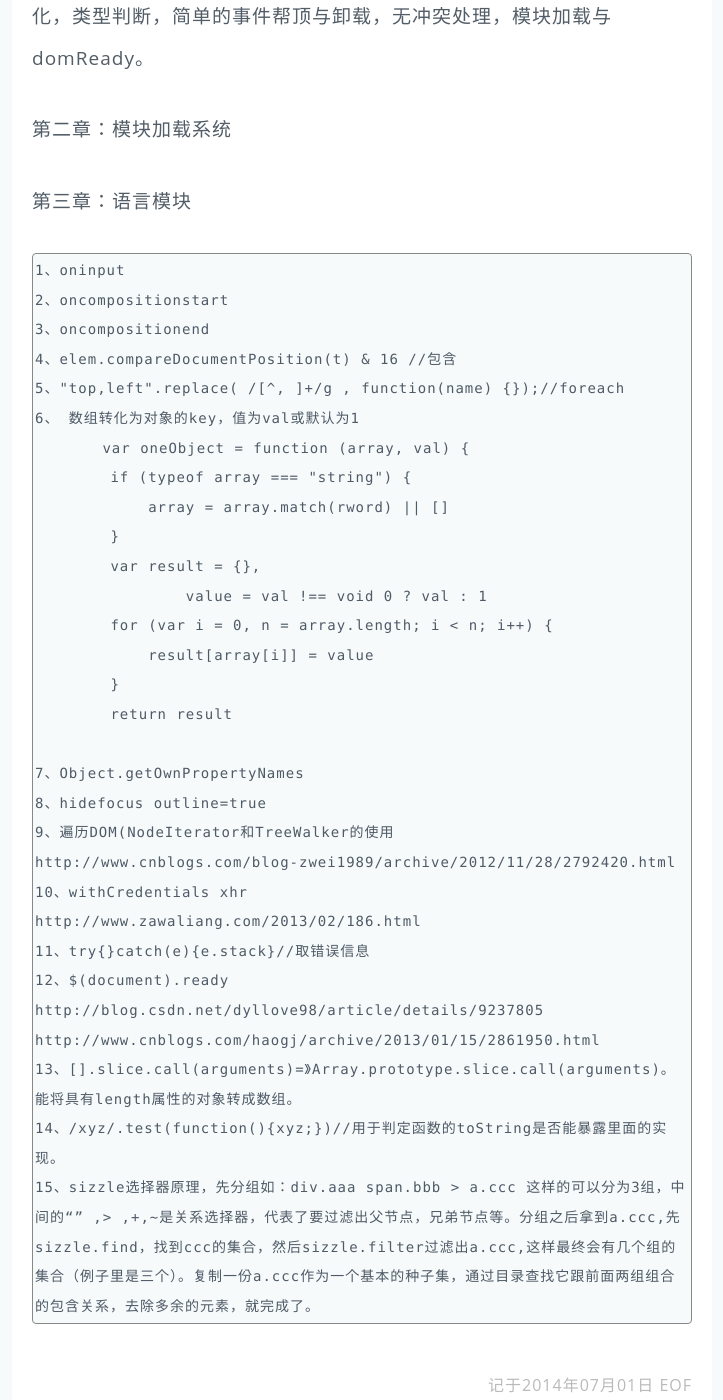
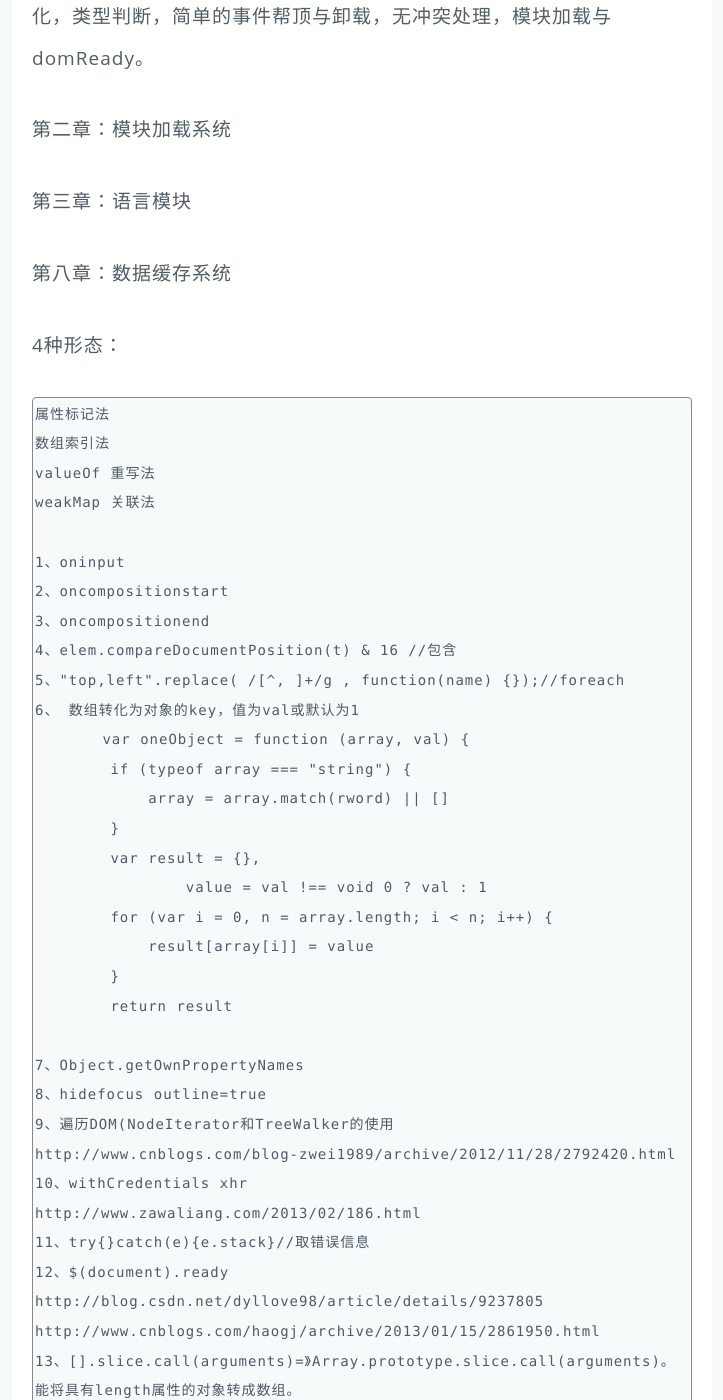
Before and after one commit to mayloveless/wanglingfei.github.com, a Jekyll site: the page built from _posts/techNote/2014-07-01-frame-design.md, in a window 1280 px wide and 1400 px high, scrolled down 300 px. Shown: the whole window, without its empty margins (278-1001 px from the left). Built offline with Jekyll 4.4.1, drawn with Linux system fonts in a browser that asks for light colours; nearby versions of some CDN libraries; library files that are not in the unit come from our copies; Markdown is read by kramdown in place of the engine named in the settings; some of the changed text lies outside the part shown.

Commit message:
add moto

```diff
--- a/_posts/techNote/2014-07-01-frame-design.md
+++ b/_posts/techNote/2014-07-01-frame-design.md
@@ -14,6 +14,14 @@ tags: Javascript 框架  学习笔记
 
 第三章：语言模块
 
+第八章：数据缓存系统
+
+4种形态：
+
+	属性标记法
+	数组索引法
+	valueOf 重写法
+	weakMap 关联法
 
 	1、oninput
 	2、oncompositionstart
```
Also changed, not shown: archive/index.md (+1 -0 lines).
